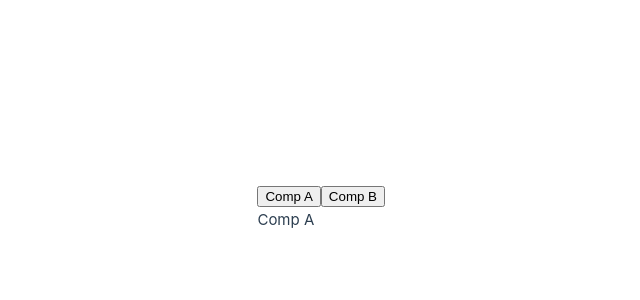
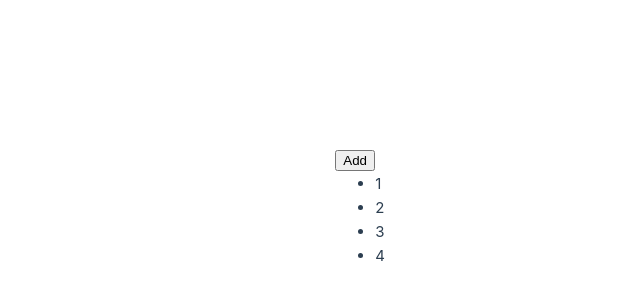
Before and after one commit to JeongAhYoon/vue_practice, a Vue app: page / in a window 1280 px wide. Shown: the part 72-372 px from the top of the page, without its empty margins (255-895 px from the left). Built offline with nearby package versions, Linux system fonts and the light colour scheme.

Commit message:
transitionGroup

```diff
--- a/src/App.vue
+++ b/src/App.vue
@@ -1,6 +1,7 @@
 <template>
   <div>
-    <TransitionComponent />
+    <TransitionList />
+    <!-- <TransitionComponent /> -->
     <!-- <PostComponent /> -->
     <!-- <MouseTracker /> -->
     <!-- <Posts v-if="showPost"> </Posts>
@@ -101,6 +102,7 @@ import SlotComponent from "./components/SlotComponent.vue";
 import LoadingComponent from "./components/LoadingComponent.vue";
 import MouseTracker from "./components/MouseTracker.vue";
 import TransitionComponent from "./components/TransitionComponent.vue";
+import TransitionList from "./components/TransitionList.vue";
 
 // import Posts from "./components/Posts.vue";
 const Posts = defineAsyncComponent({
--- /dev/null
+++ b/src/components/TransitionList.vue
@@ -0,0 +1,45 @@
+<template>
+  <div>
+    <button @click="onAdd">Add</button>
+    <ul>
+      <TransitionGroup name="list">
+        <li
+          v-for="(list, index) in listData"
+          :key="list"
+          @click="onRemove(index)"
+        >
+          {{ list }}
+        </li>
+      </TransitionGroup>
+    </ul>
+  </div>
+</template>
+
+<script setup>
+import { ref, TransitionGroup } from "vue";
+
+const listData = ref([1, 2, 3, 4]);
+const onAdd = () => {
+  const num = Math.floor(Math.random() * 100);
+  const index = Math.floor(Math.random() * listData.value.length);
+  listData.value.splice(index, 0, num);
+};
+const onRemove = (index) => {
+  listData.value.splice(index, 1);
+};
+</script>
+
+<style scoped>
+.list-enter-from, .list-leave-to {
+    opacity: 0;
+}
+.list-enter-active, .list-leave-active {
+    transition: all 1s;
+}
+.list-move {
+    transition: all 1s;
+}
+.list-leave-active {
+    position: absolute;
+}
+</style>
```
